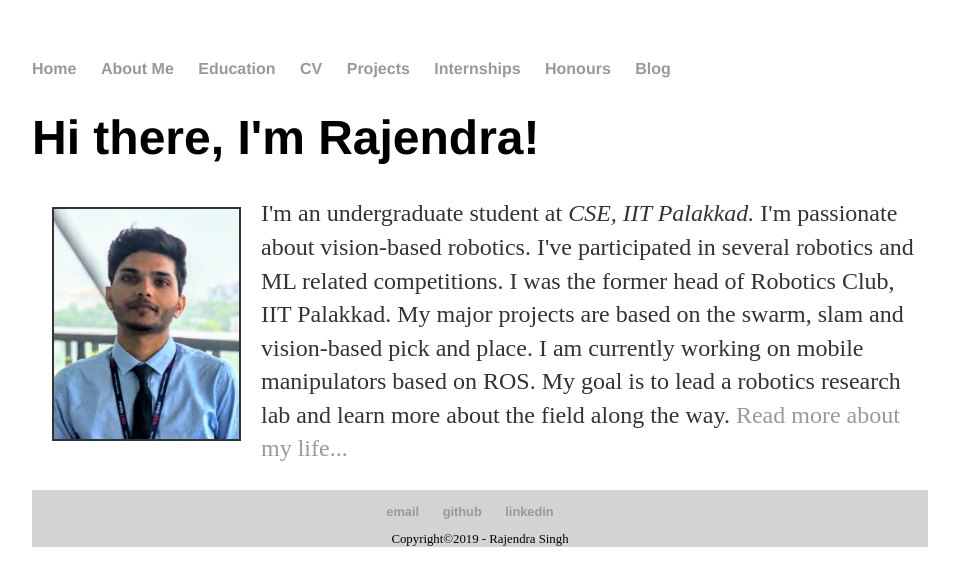
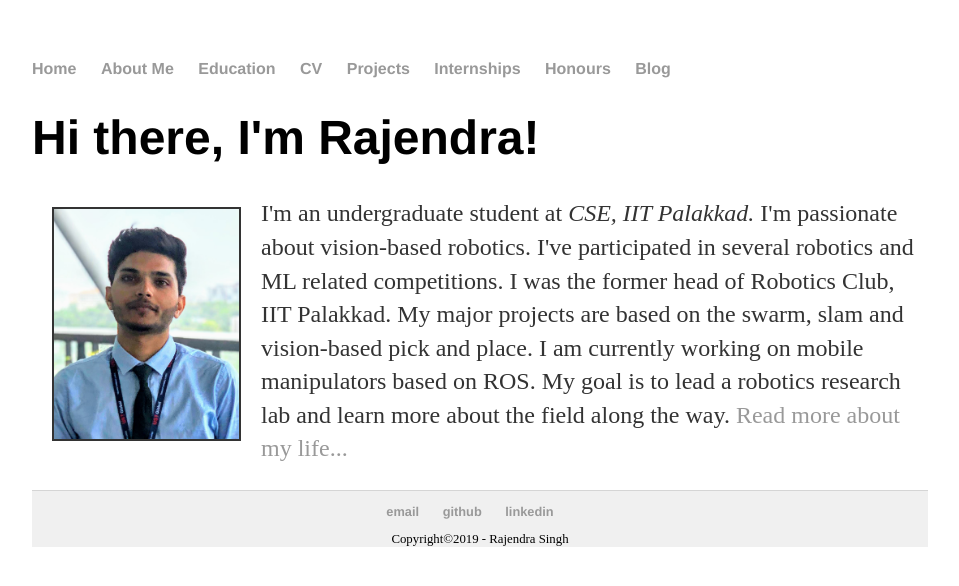
Before and after one commit to iamrajee/iamrajee.github.io, a Jekyll site: the page built from index.html, in a window 1280 px wide. Shown: the top 586 px of the page, without its empty margins (160-1119 px from the left). Built offline with Jekyll 4.4.1, drawn with Linux system fonts in a browser that asks for light colours.

Commit message:
Update default.html

```diff
--- a/_layouts/default.html
+++ b/_layouts/default.html
@@ -23,7 +23,7 @@
 			{{ content }}
 
 			</div><!-- /.container -->
-			<footer>
+			<footer style="background-color:rgb(240, 240, 240);" >
 				<center>
 	    				<ul>
 						<li><a href="mailto:singh.raj1997@gmail.com">email</a></li>
```
